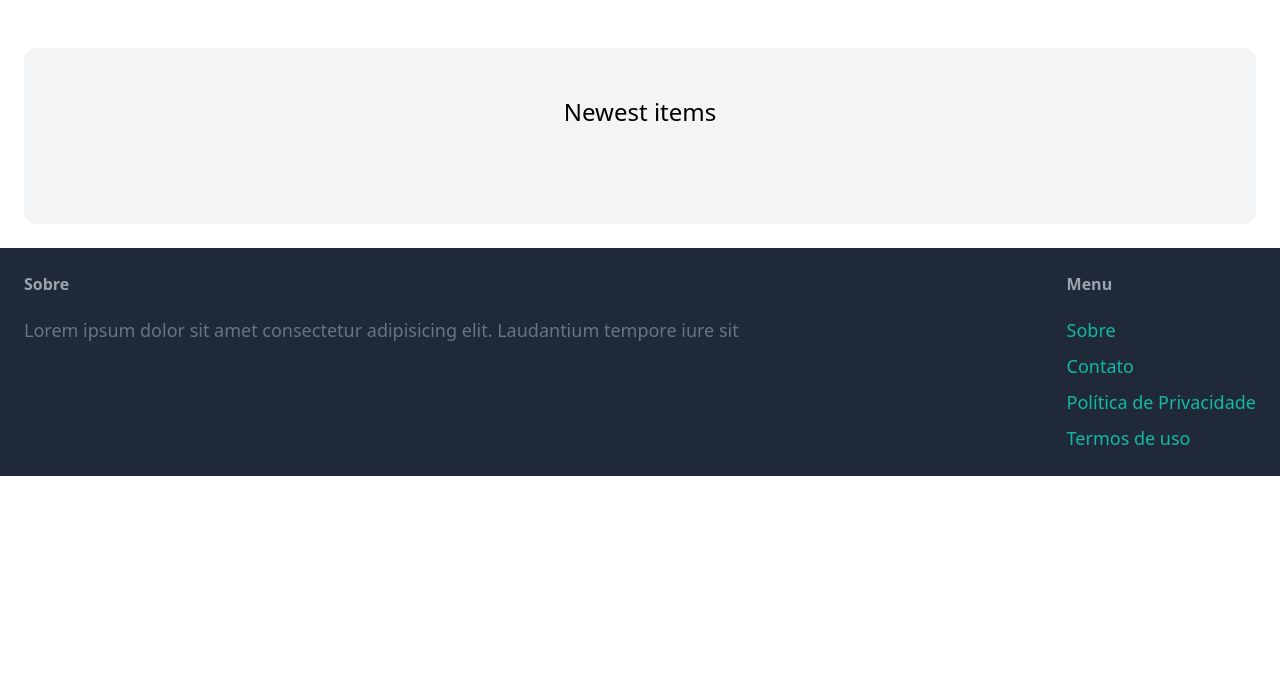
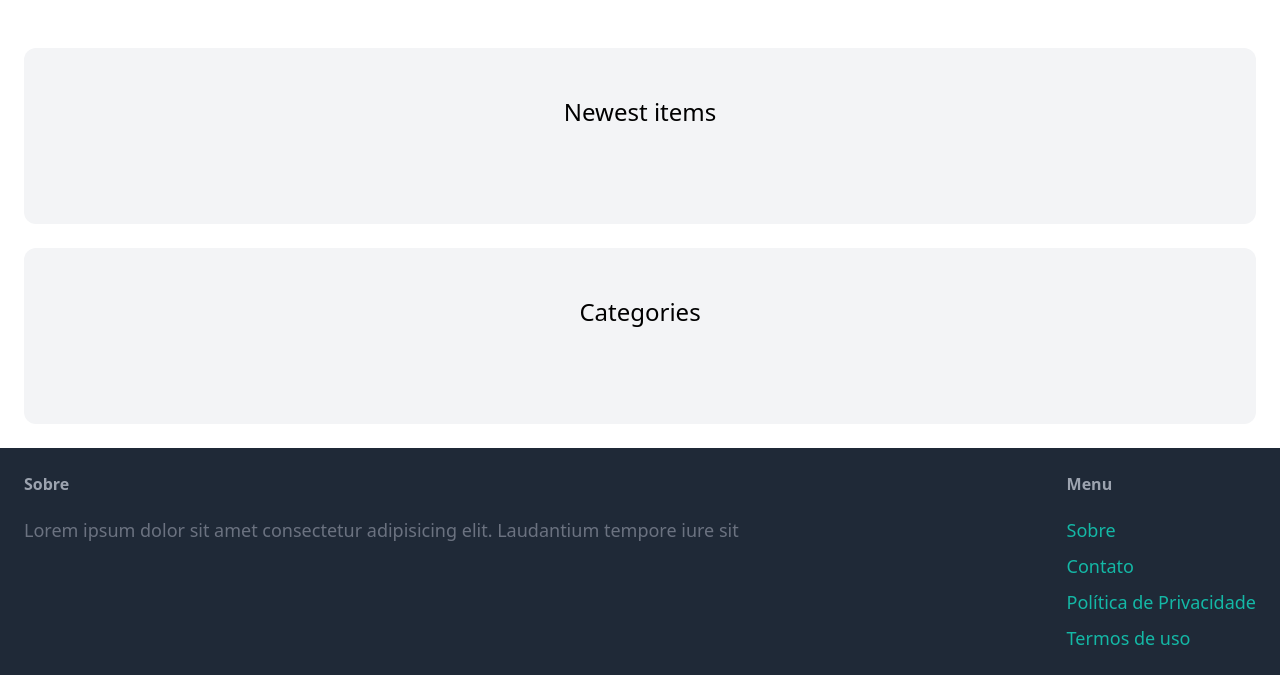
Before and after one commit to romuloms/project-django, a Django app: template puddle/core/templates/core/index.html in a window 1280 px wide. Shown: the part 77-752 px from the top of the page. Run offline with Django 5.2, Linux system fonts and the light colour scheme; the template is opened without the code that fills it, so the values that code supplies are empty; some libraries are stand-ins or nearby versions.

Commit message:
update project

```diff
--- a/puddle/core/templates/core/base.html
+++ b/puddle/core/templates/core/base.html
@@ -9,7 +9,7 @@
     </head>
 
     <body>
-        <nav class="px-6 py-6 flex justify-between items-center border-b border-gray-200">
+        <nav class="py-6 px-6 flex justify-between items-center border-b border-gray-200">
             <a href="/" class="text-xl font-semibold">Puddle</a>
 
             <div class="space-x-6">
--- a/puddle/core/templates/core/index.html
+++ b/puddle/core/templates/core/index.html
@@ -23,4 +23,21 @@
             {% endfor %}
         </div>
     </div>
+
+    <div class="mt-6 px-6 py-12 bg-gray-100 rounded-xl">
+        <h2 class="mb-12 text-2xl text-center">Categories</h2>
+
+        <div class="grid grid-cols-3 gap-3">
+            {% for category in categories %}
+                <div class="cards">
+                    <a href="#">
+                        <div class="p-6 bg-white rounded-b-xl">
+                            <h2 class="text-2xl">{{ category.name }}</h2>
+                            <p class="text-gray-500">{{ category.items.count }} items</p>
+                        </div>
+                    </a>
+                </div>
+            {% endfor %}
+        </div>
+    </div>
 {% endblock %}
```
Also changed, not shown: puddle/item/views.py (+5 -2 lines), 3 other files.
